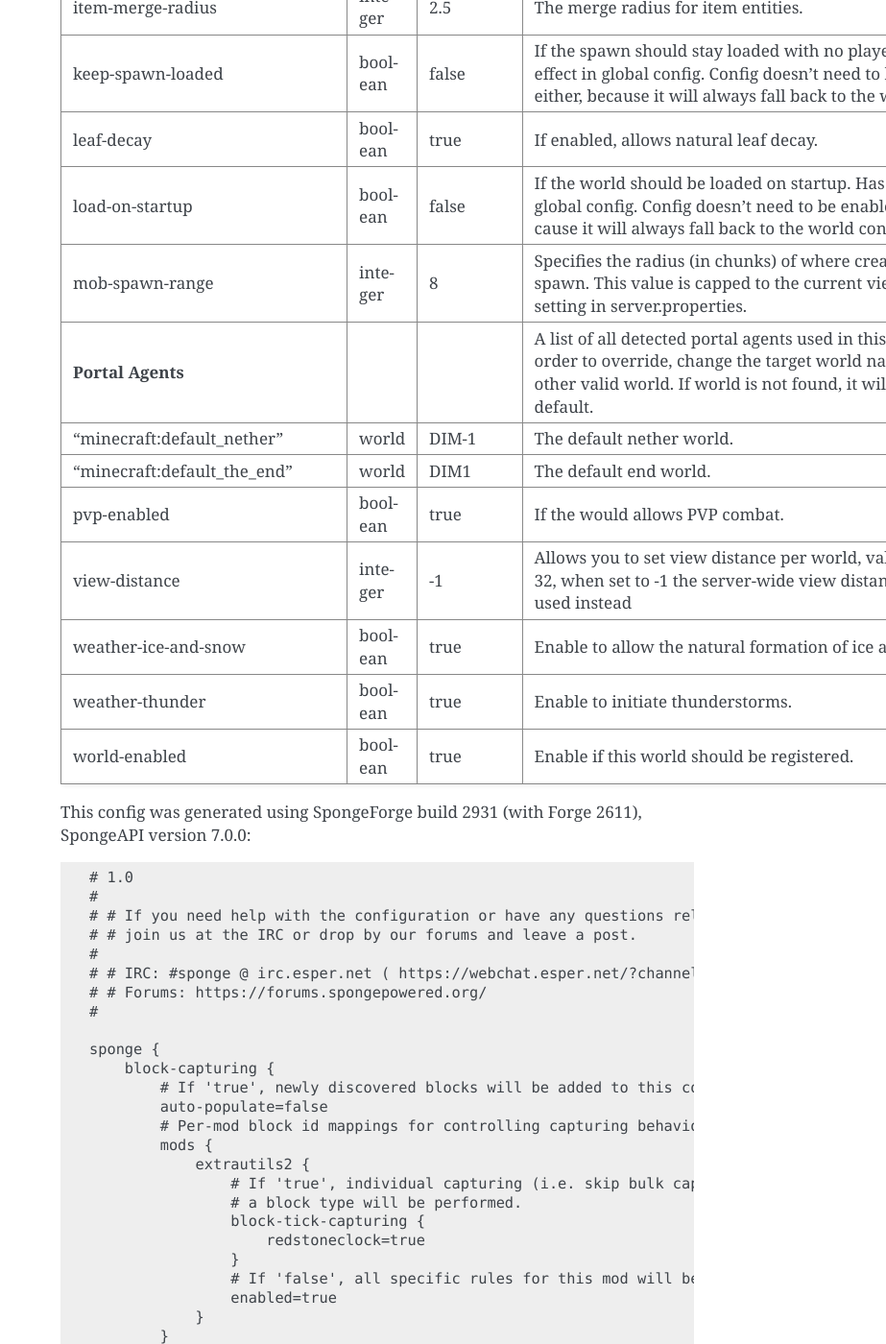
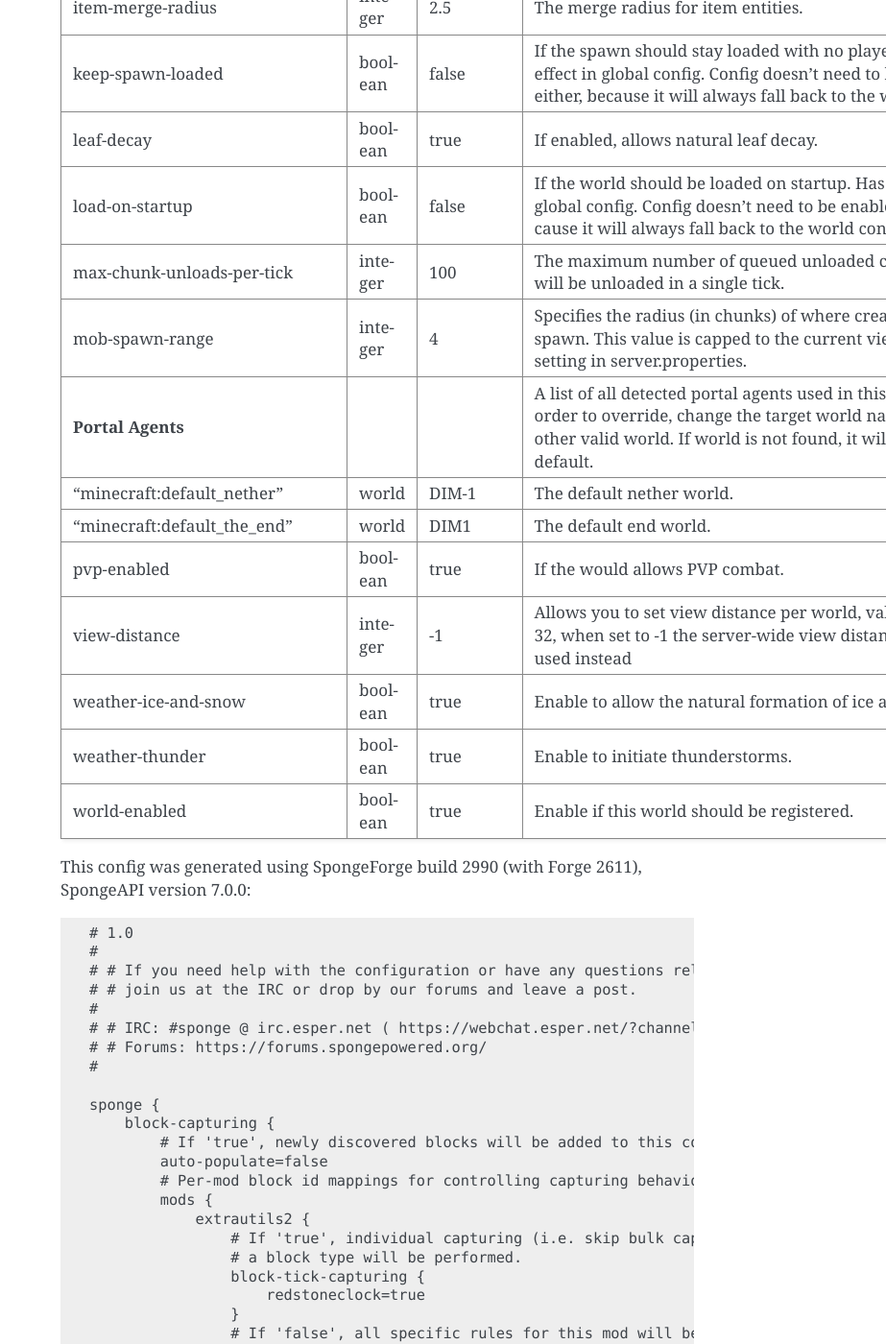
Before and after one commit to SpongePowered/SpongeDocs, a Sphinx documentation site: the page built from source/server/getting-started/configuration/sponge-conf.rst, in a window 1280 px wide and 1400 px high, scrolled down 8350 px. Shown: the whole window at 96% size, without its empty margins (357-1280 px from the left). Built offline with Sphinx 7.4.7, drawn with Linux system fonts in a browser that asks for light colours; pages that are not in the unit, such as notebooks, are missing from menus.

Commit message:
Update sponge-conf.rst (#679)
* Update sponge-conf.rst

Fixed some defaults and added "max-chunk-unloads-per-tick".

* Update sponge-conf.rst

Using a new SpongeForge build for the generated config.

```diff
--- a/source/server/getting-started/configuration/sponge-conf.rst
+++ b/source/server/getting-started/configuration/sponge-conf.rst
@@ -241,7 +241,7 @@
                                                                 block is removed, when set to true.
 gameprofile-lookup-batch-size             integer   1           The amount of GameProfile requests to make against
                                                                 Mojang's session server.
-gameprofile-lookup-task-interval          integer   1           The interval used to process queued GameProfile
+gameprofile-lookup-task-interval          integer   4           The interval used to process queued GameProfile
                                                                 requests.
 generate-spawn-on-load                    boolean   false       If the world should generate spawn when the
                                                                 world is loaded.
@@ -257,7 +257,9 @@
 load-on-startup                           boolean   false       If the world should be loaded on startup. Has no effect
                                                                 in global config. Config doesn't need to be enabled either,
                                                                 because it will always fall back to the world config.
-mob-spawn-range                           integer   8           Specifies the radius (in chunks) of where creatures
+max-chunk-unloads-per-tick                integer   100         The maximum number of queued unloaded chunks that will be
+                                                                unloaded in a single tick.
+mob-spawn-range                           integer   4           Specifies the radius (in chunks) of where creatures
                                                                 will spawn. This value is capped to the current
                                                                 view distance setting in server.properties.
 **Portal Agents**                                               A list of all detected portal agents used in this
@@ -276,7 +278,7 @@
 world-enabled                             boolean   true        Enable if this world should be registered.
 ========================================  ========  ==========  ===============================================
 
-This config was generated using SpongeForge build 2931 (with Forge 2611), SpongeAPI version 7.0.0:
+This config was generated using SpongeForge build 2990 (with Forge 2611), SpongeAPI version 7.0.0:
 
 .. code-block:: none
 
```
Also changed, not shown: other parts of source/server/getting-started/configuration/sponge-conf.rst (+3 -3 lines).
